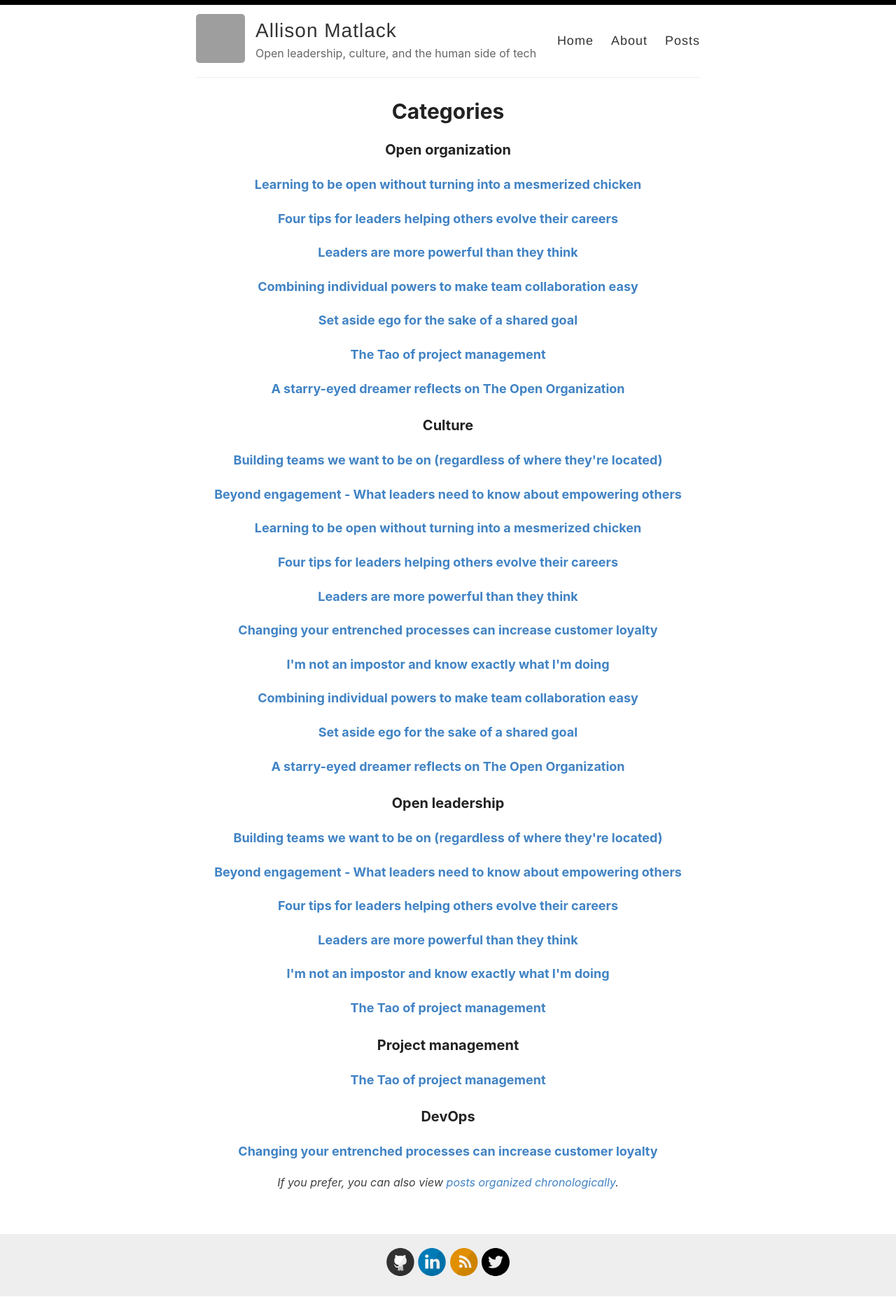
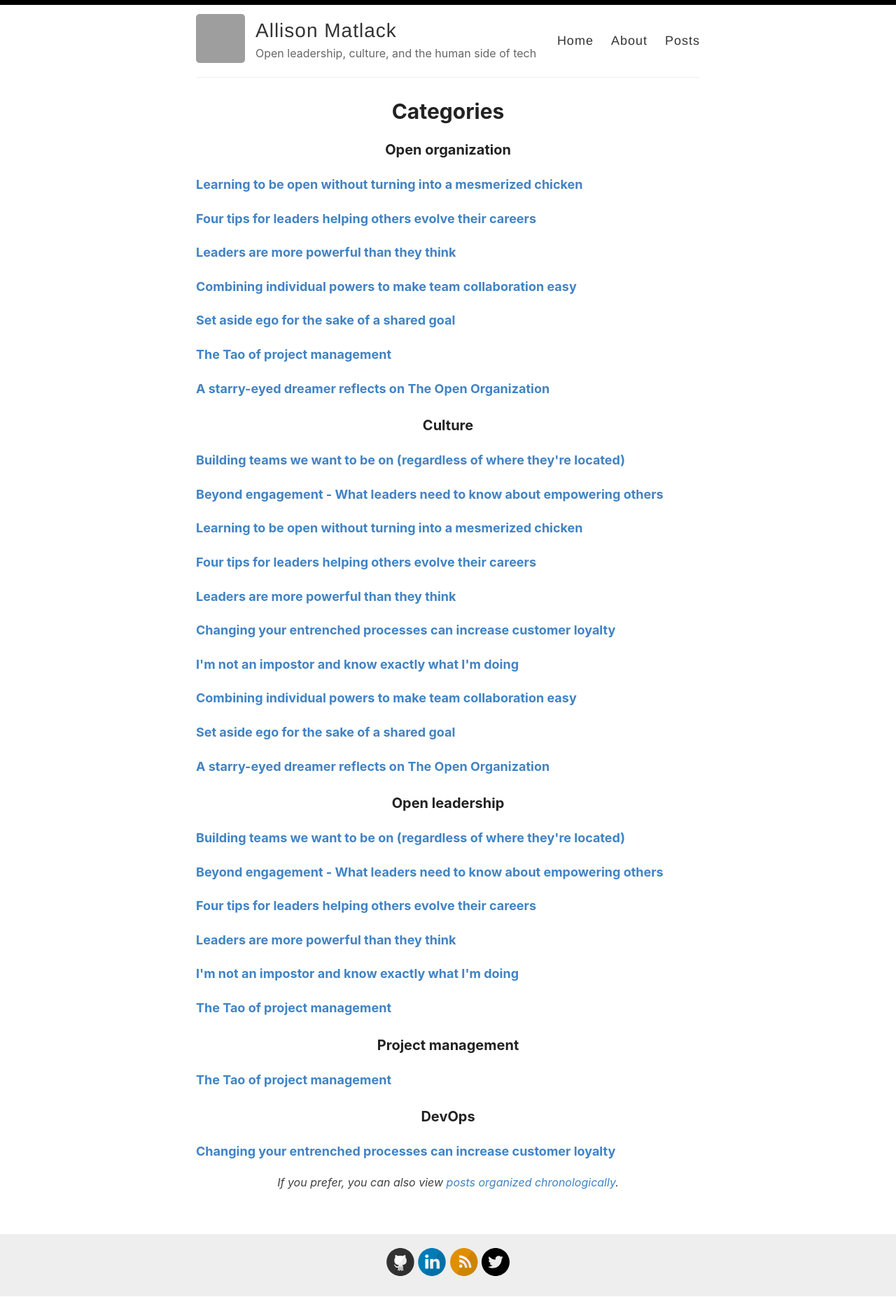
Before and after one commit to amatlack/amatlack.github.io, a Jekyll site: the page built from _pages/categories.md, in a window 1280 px wide. Shown: the whole page at 70% size. Built offline with Jekyll 4.4.1, drawn with Linux system fonts in a browser that asks for light colours; grey boxes are pictures that could not be loaded.

Commit message:
aligning posts left

```diff
--- a/_pages/categories.md
+++ b/_pages/categories.md
@@ -16,7 +16,7 @@ title: Categories
     <a name="{{ category_name | slugize }}"></a>
     {% for post in site.categories[category_name] %}
     <article class="archive-item">
-      <h4><a href="{{ site.baseurl }}{{ post.url }}">{% if post.title and post.title != "" %}{{post.title}}{% else %}{{post.excerpt |strip_html}}{%endif%}</a></h4>
+      <h4 style="text-align:left;"><a href="{{ site.baseurl }}{{ post.url }}">{% if post.title and post.title != "" %}{{post.title}}{% else %}{{post.excerpt |strip_html}}{%endif%}</a></h4>
     </article>
     {% endfor %}
   </div>
```
